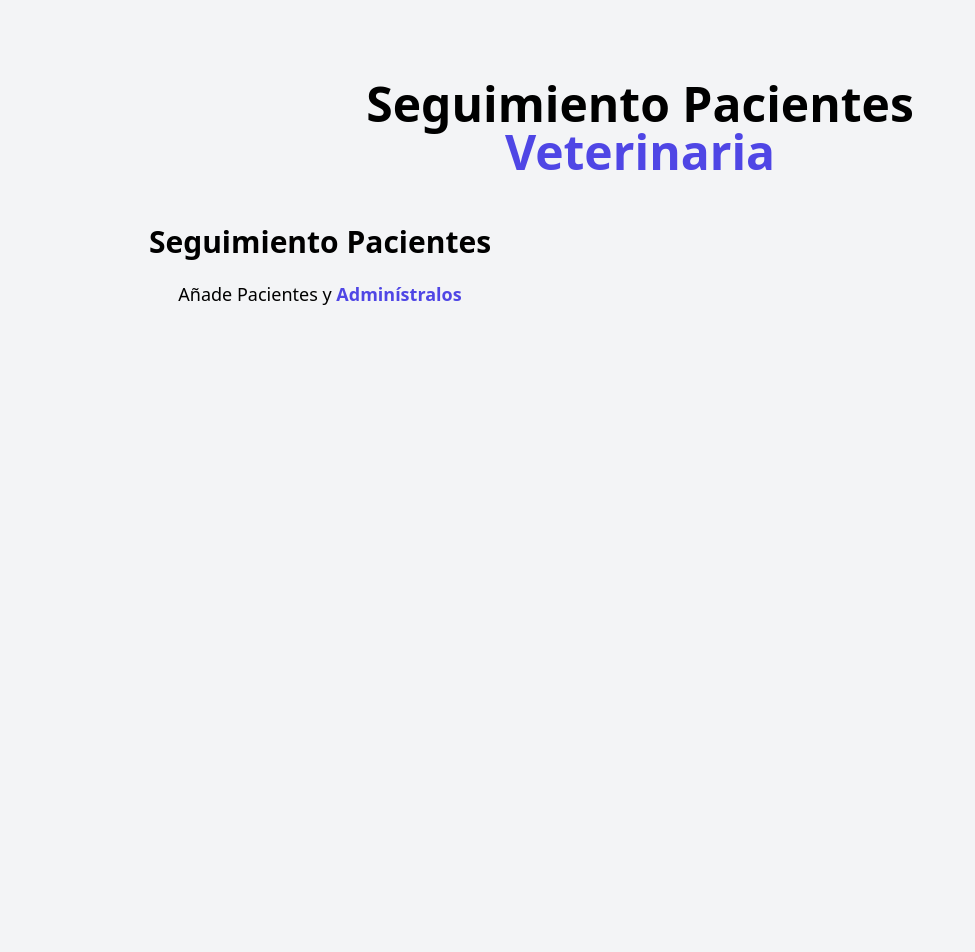
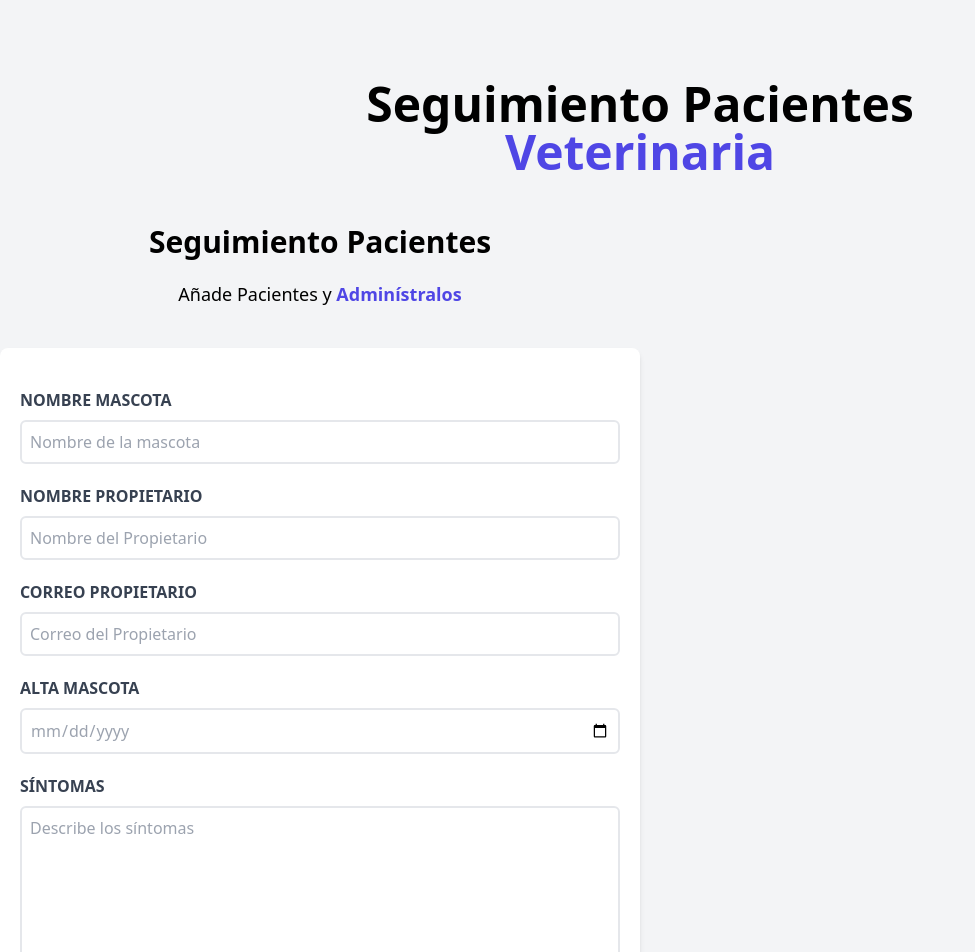
Before and after one commit to michelanyelo/AdminPacientes-VUE, a Vue app: page / in a window 1280 px wide. Shown: the top 952 px of the page, without its empty margins (0-975 px from the left). Before the commit the page ends 880 px from the top, so only its background shows below. Built offline with nearby package versions, Linux system fonts and the light colour scheme.

Commit message:
Added form fields and submit button to FormularioComp.vue

```diff
--- a/src/components/FormularioComp.vue
+++ b/src/components/FormularioComp.vue
@@ -10,6 +10,36 @@
             Añade Pacientes y
             <span class="text-indigo-600 font-bold">Adminístralos</span>
         </p>
+
+        <form class="bg-white shadow-md rounded-lg py-10 px-5 mb-10">
+            <!-- Input Mascota -->
+            <div class="mb-5">
+                <label for="mascota" class="block text-gray-700 uppercase font-bold">Nombre Mascota</label>
+                <input type="text" id="mascota" placeholder="Nombre de la mascota" class="border-2 w-full p-2 mt-2 placeholder-gray-400 rounded-md">
+            </div>
+            <!-- Input Propietario -->
+            <div class="mb-5">
+                <label for="propietario" class="block text-gray-700 uppercase font-bold">Nombre Propietario</label>
+                <input type="text" id="propietario" placeholder="Nombre del Propietario" class="border-2 w-full p-2 mt-2 placeholder-gray-400 rounded-md">
+            </div>
+            <!-- Email Propietario -->
+             <div class="mb-5">
+                <label for="email" class="block text-gray-700 uppercase font-bold">Correo Propietario</label>
+                <input type="email" id="email" placeholder="Correo del Propietario" class="border-2 w-full p-2 mt-2 placeholder-gray-400 rounded-md">
+             </div>
+             <!-- Alta -->
+             <div class="mb-5">
+                <label for="alta" class="block text-gray-700 uppercase font-bold">Alta Mascota</label>
+                <input type="date" id="alta" class="border-2 w-full p-2 mt-2 rounded-md text-gray-400">
+             </div>
+             <!-- Sintomas -->
+              <div class="mb-5">
+                <label for="sintomas" class="block text-gray-700 uppercase font-bold">Síntomas</label>
+                <textarea id="sintomas" placeholder="Describe los síntomas" class="border-2 w-full p-2 mt-2 placeholder-gray-400 rounded-md h-40"></textarea>
+              </div>
+              <!-- Boton -->
+               <input type="submit" id="" value="registrar paciente" class="bg-indigo-600 w-full p-3 text-white uppercase font-bold hover:bg-indigo-700 cursor-pointer transition-colors">
+        </form>
     </div>
 </template>
 
```
